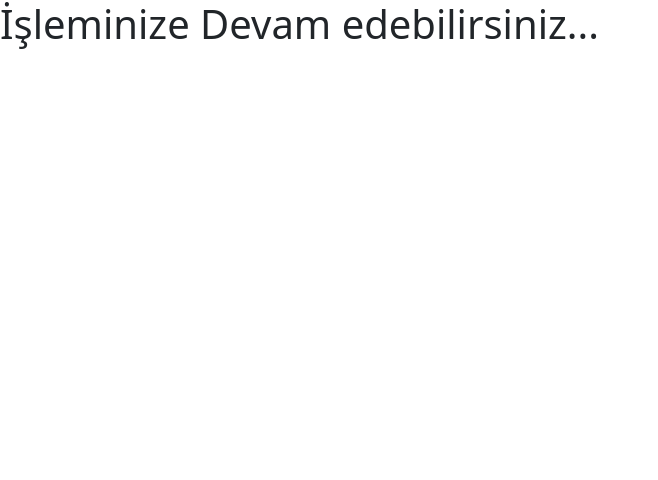
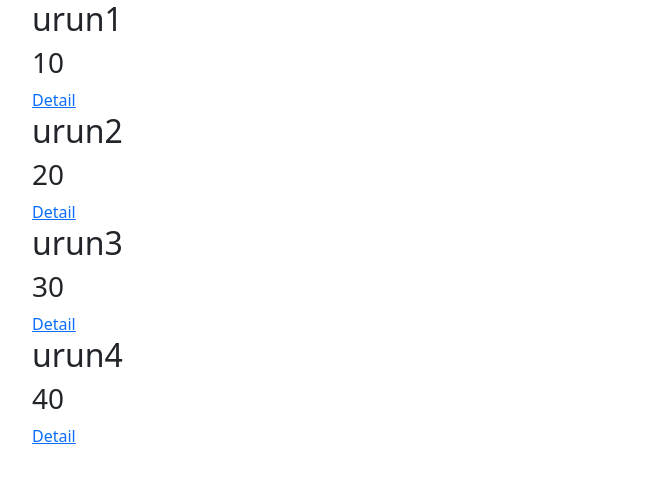
Before and after one commit to mcban34/reactSimpleExm, a React (Create React App) app: page / in a window 1280 px wide. Shown: the top 480 px of the page, without its empty margins (0-658 px from the left). Built offline with nearby package versions, Linux system fonts and the light colour scheme.

Commit message:
productDetail

```diff
--- a/src/App.js
+++ b/src/App.js
@@ -1,12 +1,16 @@
 import React from 'react';
-import UseEffect3 from './Components/UseEffect/UseEffect3';
-
+import { Routes,Route,Link } from 'react-router-dom';
+import Detail from './Components/ProductDetail/Detail';
+import Home from './Components/ProductDetail/Home';
 
 function App() {
   return (
-    <div className='App'>
-      <UseEffect3 />
-    </div>
+      <div className='App'>
+        <Routes>
+          <Route path='/' element={<Home />} />
+          <Route path='/detail/:id' element={<Detail />} />
+        </Routes>
+      </div>
   );
 }
 
--- /dev/null
+++ b/src/Components/ProductDetail/Detail.jsx
@@ -0,0 +1,16 @@
+import React from 'react'
+import { useParams } from 'react-router-dom'
+import productJson from './Product.json'
+
+
+function Detail() {
+  const id = useParams()
+  console.log(id.id)
+  const productFind = productJson.find(data => data.id==id.id)
+  console.log(productFind)
+  return (
+    <div>Detail</div>
+  )
+}
+
+export default Detail
--- /dev/null
+++ b/src/Components/ProductDetail/Home.jsx
@@ -0,0 +1,24 @@
+import React from 'react'
+import {Link } from 'react-router-dom';
+import productJson from './Product.json'
+
+
+function Home() {
+    return (
+        <div>
+            <ul>
+                {
+                    productJson.map((value, index) => {
+                        return <div className='product' key={index}>
+                            <h2>{value.title}</h2>
+                            <h3>{value.price}</h3>
+                            <Link to={`/detail/${value.id}`}>Detail</Link>
+                        </div>
+                    })
+                }
+            </ul>
+        </div>
+    )
+}
+
+export default Home
--- /dev/null
+++ b/src/Components/ProductDetail/Product.json
@@ -0,0 +1,22 @@
+[
+    {
+        "id": 1,
+        "title": "urun1",
+        "price": 10
+      },
+      {
+        "id": 2,
+        "title": "urun2",
+        "price": 20
+      },
+      {
+        "id": 3,
+        "title": "urun3",
+        "price": 30
+      },
+      {
+        "id": 4,
+        "title": "urun4",
+        "price": 40
+      }
+]
```
Also changed, not shown: src/Components/ComponentArasıVeri/Test1.jsx (deleted, +0 -9 lines), src/Components/ComponentArasıVeri/Test2.jsx (deleted).
